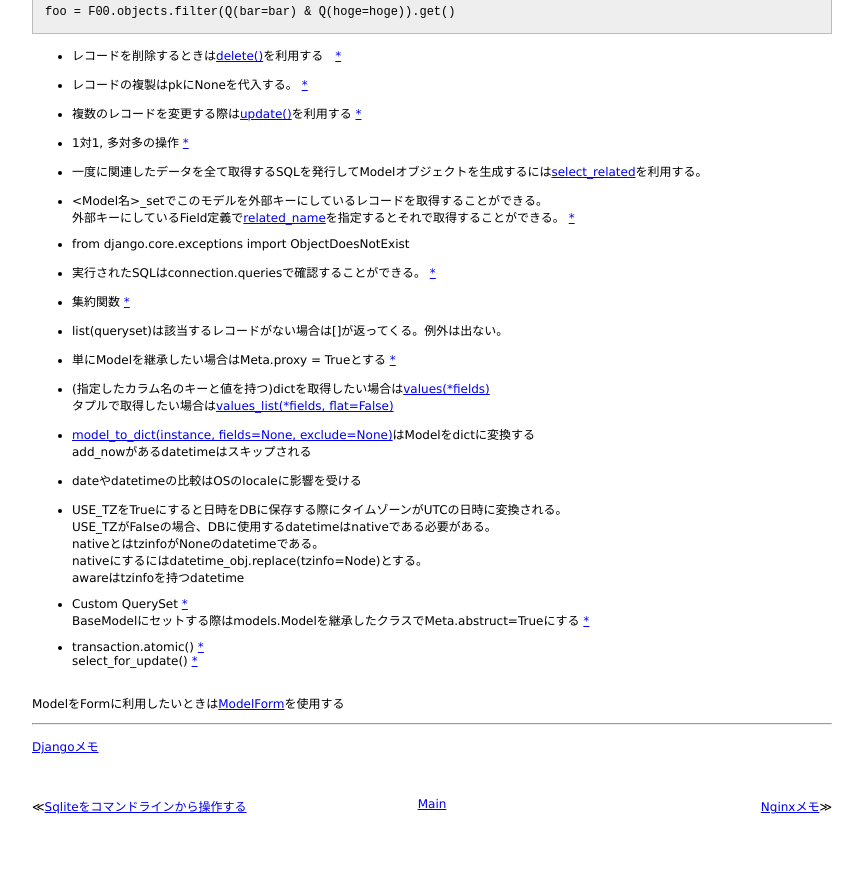
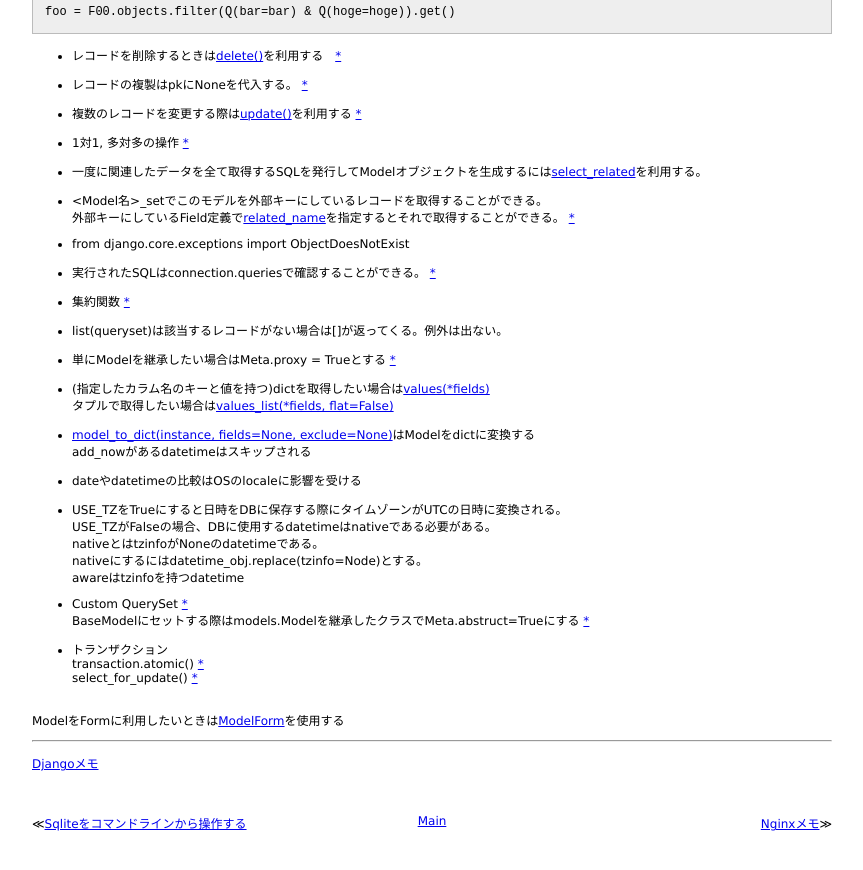
Before and after one commit to 38elements/38elements.github.com, a Jekyll site: the page built from _posts/2014-11-29-django-model.md, in a window 1280 px wide and 900 px high, scrolled down 1640 px. Shown: the top 870 px of the window, without its empty margins (208-1071 px from the left). Built offline with Jekyll 4.4.1, drawn with Linux system fonts in a browser that asks for light colours.

Commit message:
Update 2014-11-29-django-model.md

```diff
--- a/_posts/2014-11-29-django-model.md
+++ b/_posts/2014-11-29-django-model.md
@@ -145,7 +145,8 @@ awareはtzinfoを持つdatetime
 BaseModelにセットする際はmodels.Modelを継承したクラスでMeta.abstruct=Trueにする
 [\*](https://docs.djangoproject.com/en/1.9/topics/db/managers/#custom-managers-and-model-inheritance)
 
-* transaction.atomic() [\*](https://docs.djangoproject.com/ja/1.10/topics/db/transactions/#django.db.transaction.atomic)
+* トランザクション
+transaction.atomic() [\*](https://docs.djangoproject.com/ja/1.10/topics/db/transactions/#django.db.transaction.atomic)
 select_for_update() [\*](https://docs.djangoproject.com/ja/1.10/ref/models/querysets/#select-for-update)
 
 <br/>
```
